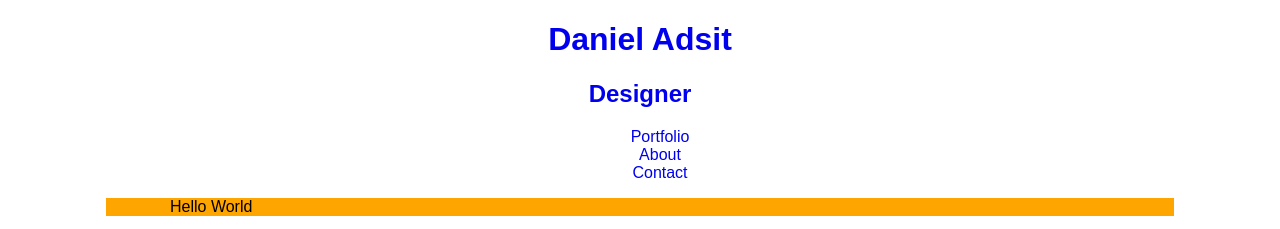
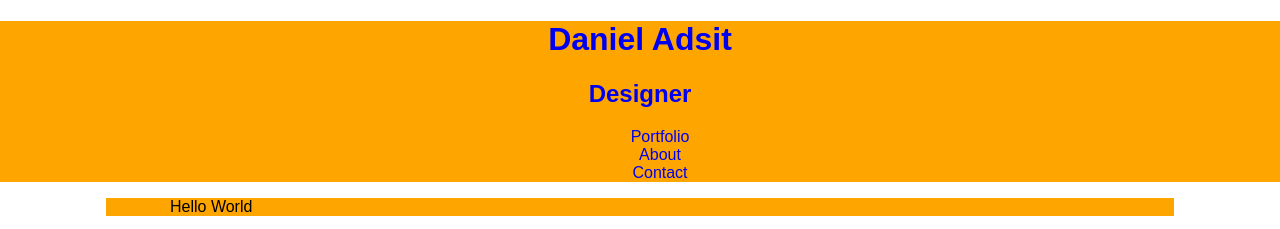
Before and after one commit to danradsit/personal-website, a plain HTML site: page index.html in a window 1280 px wide. Shown: the top 229 px of the page. Drawn offline with Linux system fonts and the light colour scheme; files whose address does not match are found by name.

Commit message:
Update main.css

```diff
--- a/css/main.css
+++ b/css/main.css
@@ -1,5 +1,5 @@
 header {
-  background: firebrickred;
+  background: orange;
   border-color: black;
 }
 
```
